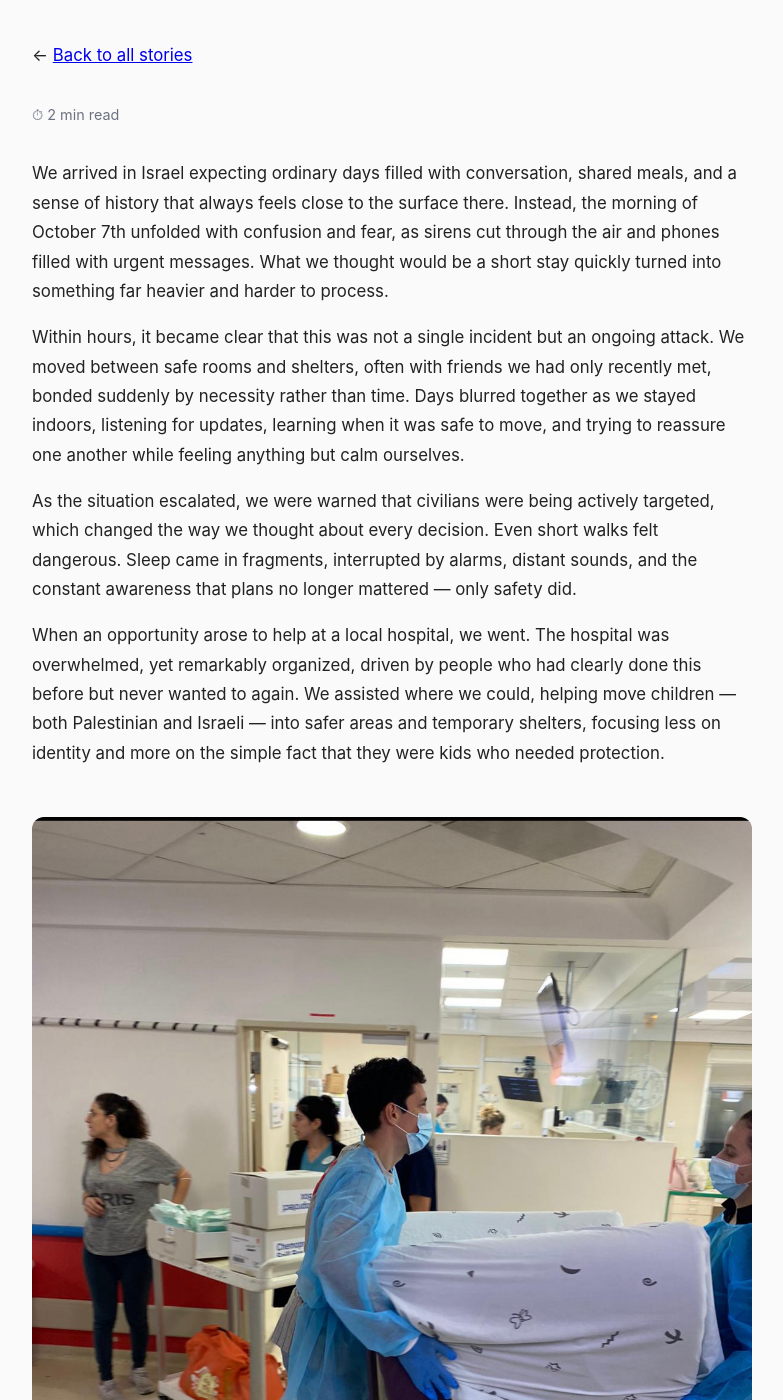
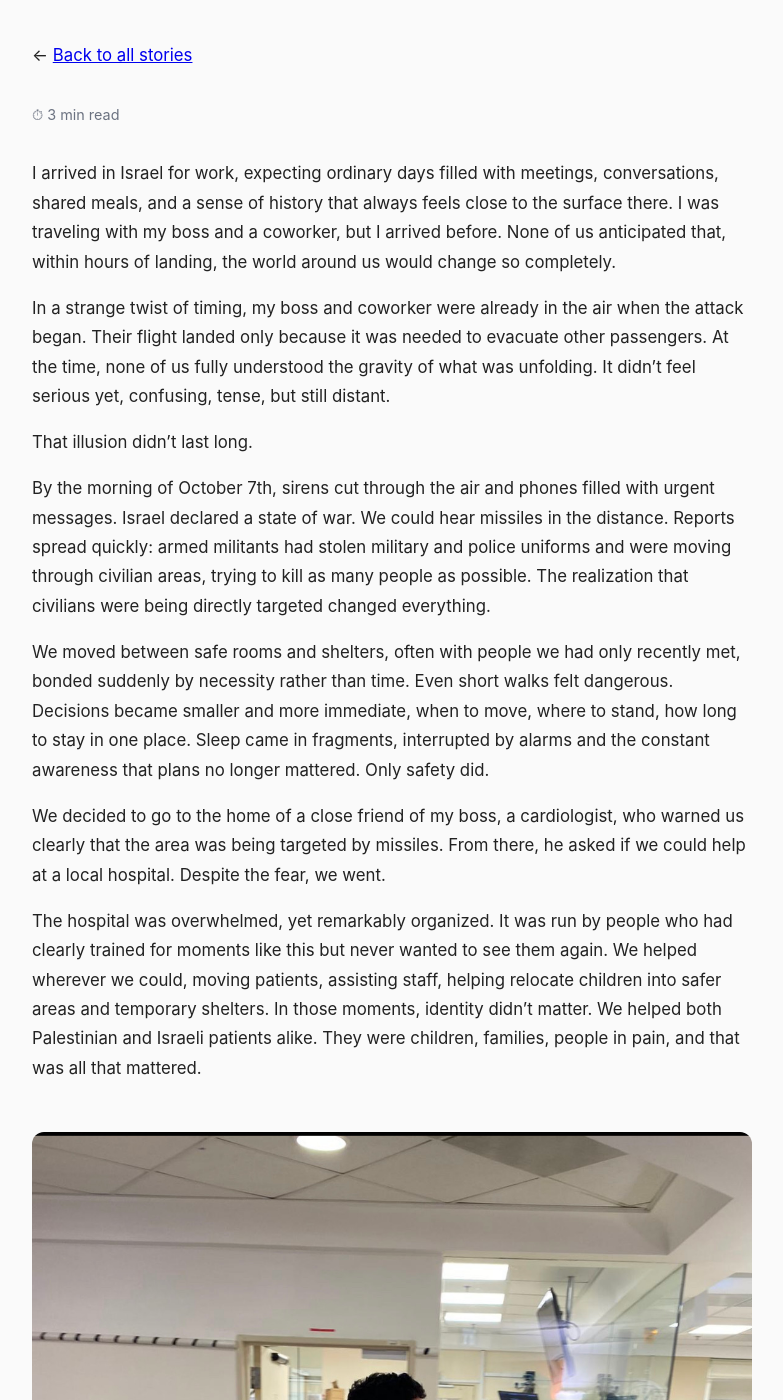
Before and after one commit to manuellyl04/thrilling-times, a Jekyll site: the page built from _posts/2023-07-10-manuel-lorenzo.md, in a window 1280 px wide and 1400 px high. Shown: the whole window, without its empty margins (248-1031 px from the left). Built offline with Jekyll 4.4.1, drawn with Linux system fonts in a browser that asks for light colours; our own code applies the rules of GitHub Pages for plain Markdown files; some of the changed text lies outside the part shown.

Commit message:
adding this

```diff
--- a/_posts/2023-07-10-manuel-lorenzo.md
+++ b/_posts/2023-07-10-manuel-lorenzo.md
@@ -1,20 +1,41 @@
 ---
 title: "Israel During a Rough Time"
 date: 2023-10-07
-excerpt: "We arrived in Israel expecting ordinary days — instead, we found ourselves sheltering, helping in a hospital, and witnessing fear and humanity side by side."
-
+excerpt: "We arrived in Israel for work expecting ordinary days, instead, we found ourselves sheltering, helping in a hospital, and witnessing fear and humanity side by side."
 ---
 
-We arrived in Israel expecting ordinary days filled with conversation, shared meals, and a sense of history that always feels close to the surface there. Instead, the morning of October 7th unfolded with confusion and fear, as sirens cut through the air and phones filled with urgent messages. What we thought would be a short stay quickly turned into something far heavier and harder to process.
+I arrived in Israel for work, expecting ordinary days filled with meetings, conversations, shared meals, and a sense of history that always feels close to the surface there. I was traveling with my boss and a coworker, but I arrived before. None of us anticipated that, within hours of landing, the world around us would change so completely.
 
-Within hours, it became clear that this was not a single incident but an ongoing attack. We moved between safe rooms and shelters, often with friends we had only recently met, bonded suddenly by necessity rather than time. Days blurred together as we stayed indoors, listening for updates, learning when it was safe to move, and trying to reassure one another while feeling anything but calm ourselves.
+In a strange twist of timing, my boss and coworker were already in the air when the attack began. Their flight landed only because it was needed to evacuate other passengers. At the time, none of us fully understood the gravity of what was unfolding. It didn’t feel serious yet, confusing, tense, but still distant.
 
-As the situation escalated, we were warned that civilians were being actively targeted, which changed the way we thought about every decision. Even short walks felt dangerous. Sleep came in fragments, interrupted by alarms, distant sounds, and the constant awareness that plans no longer mattered — only safety did.
+That illusion didn’t last long.
 
-When an opportunity arose to help at a local hospital, we went. The hospital was overwhelmed, yet remarkably organized, driven by people who had clearly done this before but never wanted to again. We assisted where we could, helping move children — both Palestinian and Israeli — into safer areas and temporary shelters, focusing less on identity and more on the simple fact that they were kids who needed protection.
+By the morning of October 7th, sirens cut through the air and phones filled with urgent messages. Israel declared a state of war. We could hear missiles in the distance. Reports spread quickly: armed militants had stolen military and police uniforms and were moving through civilian areas, trying to kill as many people as possible. The realization that civilians were being directly targeted changed everything.
+
+We moved between safe rooms and shelters, often with people we had only recently met, bonded suddenly by necessity rather than time. Even short walks felt dangerous. Decisions became smaller and more immediate, when to move, where to stand, how long to stay in one place. Sleep came in fragments, interrupted by alarms and the constant awareness that plans no longer mattered. Only safety did.
+
+We decided to go to the home of a close friend of my boss, a cardiologist, who warned us clearly that the area was being targeted by missiles. From there, he asked if we could help at a local hospital. Despite the fear, we went.
+
+The hospital was overwhelmed, yet remarkably organized. It was run by people who had clearly trained for moments like this but never wanted to see them again. We helped wherever we could, moving patients, assisting staff, helping relocate children into safer areas and temporary shelters. In those moments, identity didn’t matter. We helped both Palestinian and Israeli patients alike. They were children, families, people in pain, and that was all that mattered.
 
 ![Hospital]({{ site.baseurl }}/assets/img/2023-07-10-manuel-lorenzo.jpg)
 
-The hospital corridors were filled with a quiet urgency. Doctors, nurses, volunteers, and families moved with purpose, speaking softly but acting quickly. Even in fear, there was humanity — shared water, reassuring words, small moments of kindness that felt almost defiant in the face of what was happening outside.
+The corridors were filled with a quiet urgency. Doctors, nurses, volunteers, and families moved with purpose, speaking softly but acting quickly. Even surrounded by fear, there was humanity, shared water, reassuring words, small acts of kindness that felt almost defiant in the face of what was happening outside.
 
-Eventually, when it was safe to leave, we carried the weight of those days with us. This experience reshaped how we think about travel, about adventure, and about what it means to show up when circumstances turn terrifying. This post isn’t about answers or conclusions — it’s simply a record of being there, of witnessing fear and courage exist side by side, during a moment none of us will ever forget.
+We spent the entire night at the hospital. For two nights afterward, I couldn’t truly sleep. The sounds, the tension, the images, they stayed with me long after the immediate danger passed.
+
+Finding a way out of Israel became its own nightmare. I bought multiple flights, sometimes several at the same time, only to have them canceled one after another. Airports were chaotic, screens constantly updating with red “CANCELLED” notices.
+
+![Airport cancellations]({{ site.baseurl }}/assets/img/2023-07-10-manuel-lorenzo-1.jpg)
+
+It was ultimately through personal contacts that I managed to secure a way out. Even then, nothing was certain. At the airport, the flight I was scheduled to take was canceled again due to incoming missiles. I ended up boarding another flight to Athens, one that took off under military escort, flanked by fighter jets.
+
+When we landed in Greece, the contrast was overwhelming.
+
+![Athens]({{ site.baseurl }}/assets/img/2023-07-10-manuel-lorenzo-2.jpg)
+
+Athens was calm. People were walking, talking, living ordinary lives. The silence felt almost unreal. After days of alarms and fear, the peace was shocking.
+
+This experience reshaped how I think about travel, about adventure, and about what it means to show up when circumstances turn terrifying. This story isn’t about taking sides. In the hospital, we helped anyone who needed it, Palestinian and Israeli alike. My hope is simple: that peace comes soon, that innocent lives are protected, and that no one has to experience days like these again.
+
+This post isn’t about answers or conclusions. It’s simply a record of being there, of witnessing fear and courage, violence and humanity, existing side by side during a moment none of us will ever forget.
```
Also changed, not shown: README.md, 2 other files.
